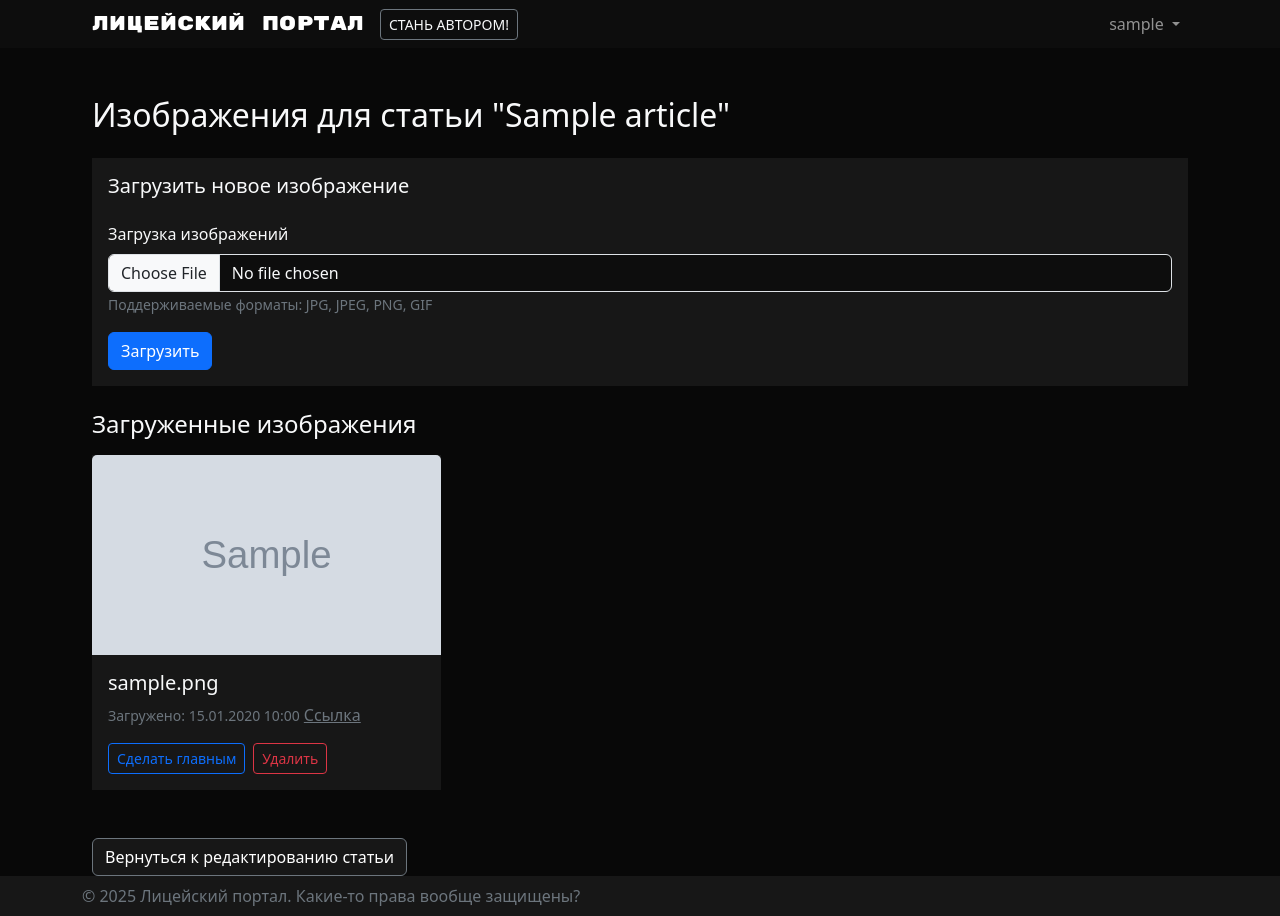
After one commit to emerikko/news, a Flask app: page /articles/1/images in a window 1280 px wide. The commit adds this page. Run offline with Flask 3, Linux system fonts and the light colour scheme; a user stored in the database is signed in; tables that the repository leaves empty hold one stand-in row (values such as "Sample post"); grey boxes marked "Sample" are stand-in pictures; some libraries are stand-ins or nearby versions.

Commit message:
Images support

```diff
--- a/data/__all_models.py
+++ b/data/__all_models.py
@@ -4,3 +4,4 @@ from . import comments
 from . import categories
 from . import article_votes
 from . import comment_votes
+from . import images
--- a/data/articles.py
+++ b/data/articles.py
@@ -49,6 +49,7 @@ class Article(SqlAlchemyBase):
     # --- Дополнительные поля ---
     view_count = sqlalchemy.Column(sqlalchemy.Integer, default=0, nullable=False)
     votes = orm.relationship("ArticleVote", back_populates="article", cascade="all, delete-orphan")
+    images = orm.relationship("Image", back_populates="article", cascade="all, delete-orphan")
 
     @property
     def vote_score(self):
--- /dev/null
+++ b/data/images.py
@@ -0,0 +1,34 @@
+from .db_session import SqlAlchemyBase
+import datetime
+from datetime import timezone
+import sqlalchemy
+from sqlalchemy import orm
+import os
+import uuid
+
+
+class Image(SqlAlchemyBase):
+    __tablename__ = 'images'
+
+    id = sqlalchemy.Column(sqlalchemy.Integer, primary_key=True)
+    slug = sqlalchemy.Column(sqlalchemy.String(120), unique=True, nullable=False)
+    filename = sqlalchemy.Column(sqlalchemy.String(120), unique=True, nullable=False)
+    original_filename = sqlalchemy.Column(sqlalchemy.String(120), nullable=False)
+    file_path = sqlalchemy.Column(sqlalchemy.String(255), nullable=False)
+    mime_type = sqlalchemy.Column(sqlalchemy.String(50), nullable=False)
+
+    uploaded_date = sqlalchemy.Column(sqlalchemy.DateTime(timezone=True), default=datetime.datetime.now(timezone.utc))
+
+    article_id = sqlalchemy.Column(sqlalchemy.Integer, sqlalchemy.ForeignKey('articles.id'), nullable=False)
+    article = orm.relationship('Article', back_populates='images')
+
+    @staticmethod
+    def generate_unique_filename(original_filename):
+        """Generate a unique filename for storing the image."""
+        ext = os.path.splitext(original_filename)[1]
+        return f"{uuid.uuid4().hex}{ext}"
+
+    @property
+    def url(self):
+        """Return the URL to access this image."""
+        return f"/static/uploads/{self.filename}"
--- a/forms.py
+++ b/forms.py
@@ -1,7 +1,8 @@
 from flask_wtf import FlaskForm
-from wtforms import StringField, PasswordField, SubmitField, BooleanField, SelectField, SelectMultipleField
+from flask_wtf.file import FileAllowed, FileField
+from wtforms import StringField, PasswordField, SubmitField, BooleanField, SelectField
 from wtforms.fields.simple import TextAreaField
-from wtforms.validators import DataRequired, Email, EqualTo, Length, ValidationError, Optional
+from wtforms.validators import DataRequired, Email, EqualTo, Length, ValidationError
 from data import db_session
 from data.categories import Category
 from config import article_type_dict, article_status_dict
@@ -93,4 +94,9 @@ class ArticleEditForm(FlaskForm):
 
         self.category_id.choices = [(c.id, c.title) for c in db_sess.query(Category).all()]
 
-# TODO: Add forms for article deletion, comments, password recovery
+
+class ImageUploadForm(FlaskForm):
+    image = FileField('Загрузка изображений', validators=[
+        FileAllowed(['jpg', 'jpeg', 'png', 'gif'], 'Только изображения!')
+    ])
+    submit = SubmitField('Загрузить')
--- a/routes/article_routes.py
+++ b/routes/article_routes.py
@@ -1,14 +1,15 @@
-from flask import Blueprint, render_template, redirect, url_for, flash, request, abort
+from flask import Blueprint, render_template, redirect, url_for, flash, request, abort, jsonify
 from data import db_session
 from datetime import datetime
-from forms import ArticleCreateForm, ArticleEditForm
+from forms import ArticleCreateForm, ArticleEditForm, ImageUploadForm
 from flask_login import login_required, current_user
 
 from data.articles import Article
 from data.article_votes import ArticleVote
 from data.comments import Comment
-from utils import get_users_by_usernames
-from config import article_type_dict
+from data.images import Image
+from utils import get_users_by_usernames, save_image, delete_image, set_featured_image
+from config import article_type_dict, article_type_color_dict
 import markdown
 
 article_bp = Blueprint('article', __name__)
@@ -143,4 +144,97 @@ def vote_article(article_id):
     return redirect(url_for('article.article_detail', article_id=article_id))
 
 
+@article_bp.route('/articles/my', methods=['GET'])
+@login_required
+def my_articles():
+    db_sess = db_session.create_session()
+    articles = db_sess.query(Article).filter_by(author_id=current_user.id).all()
+    return render_template(
+        'articles/my_articles.html',
+        articles=articles,
+        article_type_dict=article_type_dict,
+        article_type_color_dict=article_type_color_dict
+    )
+
+# Image handling routes
+@article_bp.route('/articles/<int:article_id>/images', methods=['GET', 'POST'])
+@login_required
+def article_images(article_id):
+    db_sess = db_session.create_session()
+    article = db_sess.query(Article).get(article_id)
+
+    if not article or (article.author_id != current_user.id and current_user.username not in article.editors):
+        db_sess.close()
+        flash("У вас нет прав для редактирования изображений этой статьи.", "danger")
+        return redirect(url_for('main.index'))
+
+    form = ImageUploadForm()
+
+    if form.validate_on_submit():
+        if 'image' in request.files and request.files['image'].filename:
+            image = save_image(request.files['image'], article_id)
+            if not article.featured_image_url and image:
+                # Set as featured if this is the first image
+                set_featured_image(article_id, image.id)
+                flash("Изображение загружено и установлено как главное.", "success")
+            else:
+                flash("Изображение успешно загружено.", "success")
+        else:
+            flash("Пожалуйста, выберите файл для загрузки.", "warning")
+
+        return redirect(url_for('article.article_images', article_id=article_id))
+
+    images = db_sess.query(Image).filter_by(article_id=article_id).all()
+    db_sess.close()
+
+    return render_template('articles/article_images.html',
+                          article=article,
+                          images=images,
+                          form=form)
+
+
+@article_bp.route('/articles/<int:article_id>/images/<int:image_id>/delete', methods=['POST'])
+@login_required
+def delete_article_image(article_id, image_id):
+    db_sess = db_session.create_session()
+    article = db_sess.query(Article).get(article_id)
+
+    if not article or (article.author_id != current_user.id and current_user.username not in article.editors):
+        db_sess.close()
+        flash("У вас нет прав для удаления изображений этой статьи.", "danger")
+        return redirect(url_for('main.index'))
+
+    is_featured = article.featured_image_url and article.featured_image_url.endswith(f"/{image_id}")
+
+    if delete_image(image_id):
+        if is_featured:
+            article.featured_image_url = None
+            db_sess.commit()
+        db_sess.close()
+        flash("Изображение успешно удалено.", "success")
+    else:
+        db_sess.close()
+        flash("Не удалось удалить изображение.", "danger")
+
+    return redirect(url_for('article.article_images', article_id=article_id))
+
+
+@article_bp.route('/articles/<int:article_id>/images/<int:image_id>/set-featured', methods=['POST'])
+@login_required
+def set_featured_article_image(article_id, image_id):
+    db_sess = db_session.create_session()
+    article = db_sess.query(Article).get(article_id)
+
+    if not article or (article.author_id != current_user.id and current_user.username not in article.editors):
+        db_sess.close()
+        flash("У вас нет прав для изменения изображений этой статьи.", "danger")
+        return redirect(url_for('main.index'))
+
+    if set_featured_image(article_id, image_id):
+        flash("Главное изображение статьи обновлено.", "success")
+    else:
+        flash("Не удалось установить изображение как главное.", "danger")
+
+    return redirect(url_for('article.article_images', article_id=article_id))
+
 # TODO: Add delete article route
--- /dev/null
+++ b/templates/articles/article_images.html
@@ -0,0 +1,72 @@
+{% extends "base.html" %}
+
+{% block title %}Изображения статьи — Лицейский портал{% endblock %}
+
+{% block content %}
+<div class="container mt-5 px-0" style="max-width: 1096px;">
+  <h2 class="mb-4 text-light">Изображения для статьи "{{ article.title }}"</h2>
+
+  <div class="card bg-secondary text-light mb-4 rounded-0">
+    <div class="card-body">
+      <h5 class="card-title">Загрузить новое изображение</h5>
+      <form method="POST" action="{{ url_for('article.article_images', article_id=article.id) }}" enctype="multipart/form-data">
+        {{ form.hidden_tag() }}
+
+        <div class="form-group">
+          <label class="form-label text-light mt-3">
+            {{ form.image.label.text }}
+          </label>
+          {{ form.image(class="form-control bg-dark text-light") }}
+          {% for error in form.image.errors %}
+            <div class="text-danger">{{ error }}</div>
+          {% endfor %}
+          <small class="form-text text-secondary">Поддерживаемые форматы: JPG, JPEG, PNG, GIF</small>
+        </div>
+
+        <button type="submit" class="btn btn-primary mt-3">{{ form.submit.label.text }}</button>
+      </form>
+    </div>
+  </div>
+
+  {% if images %}
+    <h4 class="text-light mb-3">Загруженные изображения</h4>
+    <div class="row">
+      {% for image in images %}
+        <div class="col-md-4 mb-4">
+          <div class="card bg-secondary text-light h-100 rounded-0">
+            <img src="{{ image.url }}" class="card-img-top" alt="{{ image.original_filename }}" style="height: 200px; object-fit: cover;">
+            <div class="card-body">
+              <h5 class="card-title">{{ image.original_filename }}</h5>
+              <p class="card-text">
+                <small class="text-secondary">Загружено: {{ image.uploaded_date.strftime('%d.%m.%Y %H:%M') }}</small>
+                <a class="text-secondary" href="{{ image.url }}">Ссылка</a>
+              </p>
+              <div class="d-flex gap-2 mt-3">
+                {% if article.featured_image_url == image.url %}
+                  <span class="badge bg-success">Главное изображение</span>
+                {% else %}
+                  <form action="{{ url_for('article.set_featured_article_image', article_id=article.id, image_id=image.id) }}" method="post">
+                    <button type="submit" class="btn btn-sm btn-outline-primary">Сделать главным</button>
+                  </form>
+                {% endif %}
+
+                <form action="{{ url_for('article.delete_article_image', article_id=article.id, image_id=image.id) }}" method="post" onsubmit="return confirm('Вы уверены, что хотите удалить это изображение?');">
+                  <button type="submit" class="btn btn-sm btn-outline-danger">Удалить</button>
+                </form>
+              </div>
+            </div>
+          </div>
+        </div>
+      {% endfor %}
+    </div>
+  {% else %}
+    <div class="alert alert-secondary">
+      У этой статьи пока нет загруженных изображений.
+    </div>
+  {% endif %}
+
+  <div class="mt-4">
+    <a href="{{ url_for('article.edit_article', article_id=article.id) }}" class="btn btn-secondary">Вернуться к редактированию статьи</a>
+  </div>
+</div>
+{% endblock %}
--- a/templates/user/index.html
+++ b/templates/user/index.html
@@ -38,6 +38,10 @@
                 </div>
                 <h3 class="card-title">{{ article.title }}</h3>
                 <h5 class="card-subtitle mb-2 text-secondary">{{ article.subtitle }}</h5>
+                  {% if article.featured_image_url %}
+                    <img src="{{ article.featured_image_url }}" alt="Изображение статьи" class="img-fluid mb-3 rounded"
+                         style="max-height: 400px; width: 100%; object-fit: cover;">
+                  {% endif %}
                 <p class="card-text">{{ article.summary }}</p>
                 <div class="d-flex justify-content-between align-items-center">
                   <a href="{{ url_for('article.article_detail', article_id=article.id) }}"
```
Also changed, not shown: templates/articles/edit_article.html (+8 -0 lines), utils.py (+74 -0 lines).
